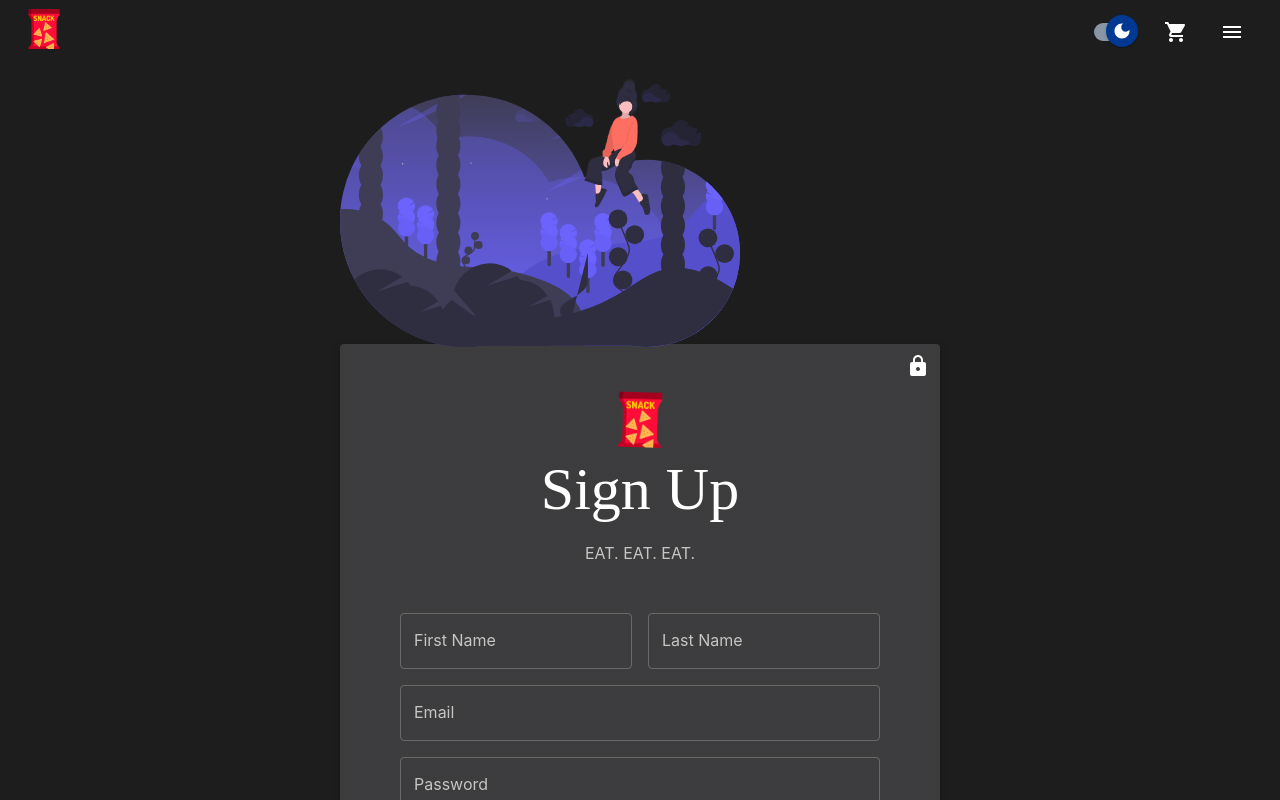
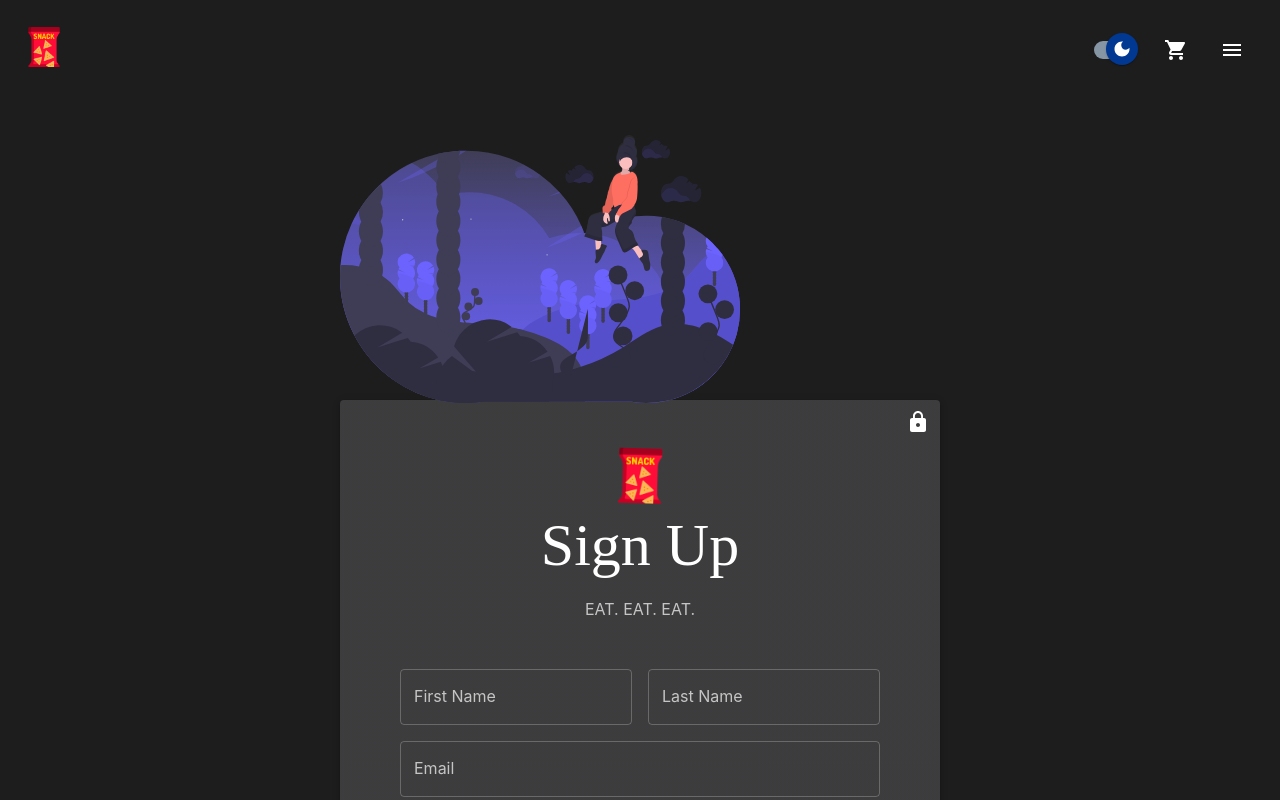
Before and after one commit to jma8774/Snackies, a React (Create React App) app: page /signup in a window 1280 px wide. Shown: the top 800 px of the page. Built offline with nearby package versions, Linux system fonts and the light colour scheme; a web font is replaced by a local one.

Commit message:
navbar change

```diff
--- a/src/App.js
+++ b/src/App.js
@@ -45,9 +45,9 @@ const App = () => {
       <CssBaseline />
       <Navbar/>
       {/* Banner for Home page */}
-      <Switch>
+      {/* <Switch>
         <Route path="/" component={Banner} exact/>
-      </Switch>
+      </Switch> */}
       <Container maxWidth="xl" sx={{ mt: 5, pb: 8}}>
         <Switch>
             <Route path="/" component={Home} exact/>
--- a/src/components/Navbar.jsx
+++ b/src/components/Navbar.jsx
@@ -17,6 +17,7 @@ import { useHistory } from 'react-router-dom';
 import { keyframes } from '@mui/system';
 import logo from '../assets/icon.png';
 import DrawerList from './DrawerList'
+import useScrollTrigger from '@mui/material/useScrollTrigger';
 
 const shakeBag = keyframes`
   0% { transform: translate(1px, 1px) rotate(-3deg); }
@@ -33,14 +34,18 @@ const shakeCart = keyframes`
   100% { transform: rotate(0deg); }
 `;
 
-const Navbar = () => {
+const Navbar = (props) => {
+  const {window} = props;
   const [drawerOpen, setDrawerOpen] = useState(false)
   const cart = useSelector((state) => state.user.cart_count)
   const history = useHistory()
   const dispatch = useDispatch()
   const cookies = new Cookies()
   const theme = useSelector((state) => state.theme)
-
+  const trigger = useScrollTrigger({
+    disableHysteresis: true,
+    threshold: 0,
+  });
 
   const logout = async () => {
     cookies.remove("token", { path: '/' })
@@ -49,9 +54,16 @@ const Navbar = () => {
   }
 
   return (
-    <Box sx={{ flexGrow: 1}} >
-      <AppBar position="static" sx={{background: "transparent", boxShadow: 0}}>
-        <Toolbar height="500px">
+    <Box sx={{ flexGrow: 1, mb: "200px"}} >
+      <AppBar position="fixed" sx={{
+        ".MuiToolbar-root": {
+          backgroundColor: "background.default",
+        },
+        transition: "boxShadow 1s ease",
+        boxShadow: trigger ? 2 : 0,
+        height: 100
+      }}>
+        <Box component={Toolbar} height="500px" sx={{display: "flex", alignItems: "center"}}>
           {/* App Icon */}
           <Box component={Link} to="/" sx={{mr: 1.5, animation: `${shakeBag} 10s infinite ease`}}>
             <img alt="Snack Icon" src={logo} height="40 px" />
@@ -94,7 +106,7 @@ const Navbar = () => {
           >
             <DrawerList setDrawerOpen={setDrawerOpen} logout={logout}/>
           </Drawer>
-        </Toolbar>
+        </Box>
       </AppBar>
     </Box>
   )
--- a/src/pages/Signup.jsx
+++ b/src/pages/Signup.jsx
@@ -111,11 +111,11 @@ const Signup = () => {
         textAlign: "center",
         mx: "auto",
         mt: {
-          xs: 25,
-          sm: 25,
-          md: 35,
-          lg: 35,
-          xl: 35,
+          xs: 40,
+          sm: 40,
+          md: 50,
+          lg: 50,
+          xl: 50,
         },
         mb: 4,
         position: "relative",
```
